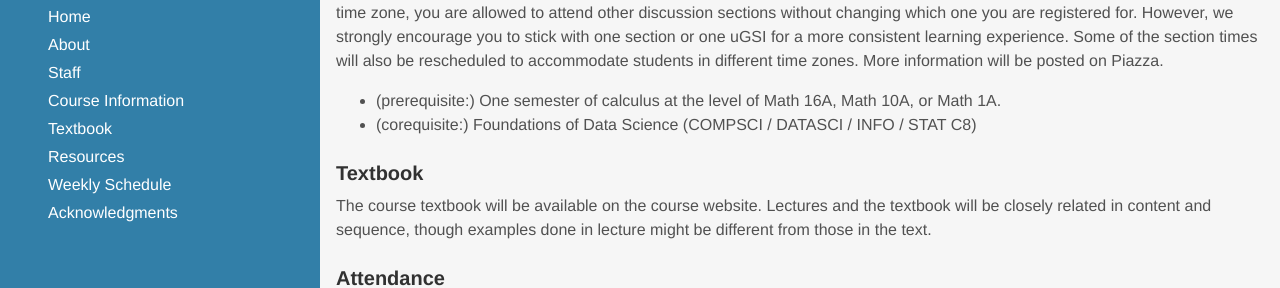
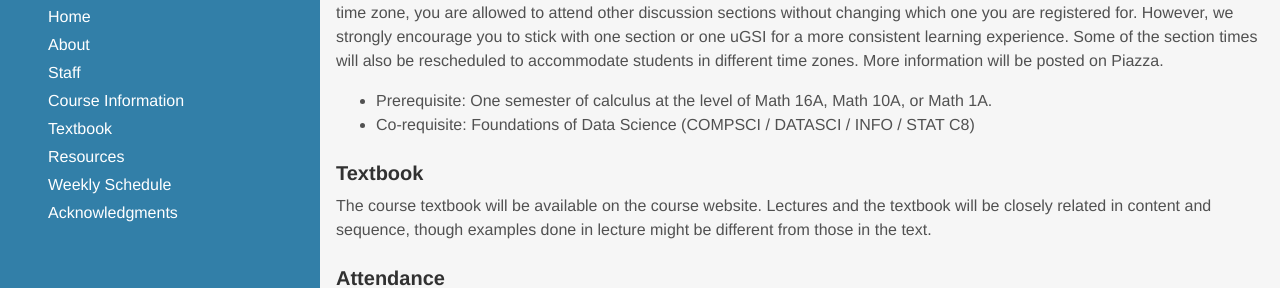
Before and after one commit to stat88/stat88.github.io, a Jekyll site: the page built from logistics.md, in a window 1280 px wide and 900 px high. Shown: the part 453-741 px from the top of the window. Built offline with Jekyll 4.4.1, drawn with Linux system fonts in a browser that asks for light colours; some web fonts are replaced.

Commit message:
Update staff info

```diff
--- a/instructors.html
+++ b/instructors.html
@@ -130,7 +130,7 @@ MathJax.Hub.Config({
         <td>
             <div>
             <h2> Professor</h2>
-                <img height="150" src="/assets/images/bearpaw.jpg" alt="Wooseok Ha Photo">
+                <img height="150" src="/assets/images/Wooseok.jpg" alt="Wooseok Ha Photo">
                 <p><a target="_blank">Wooseok Ha</a></p>
                 <p>Email: haywse</p>
                 <!-- <p>OH: MF 12-1pm</p> -->
--- a/logistics.md
+++ b/logistics.md
@@ -12,9 +12,9 @@ In this connector course we will state precisely and prove results discovered wh
 
 ### Enrollment and Prerequisites ###
 You must enroll in the lecture and in a discussion section that meets twice weekly. If your section time is incompatible with your time zone, you are allowed to attend other discussion sections without changing which one you are registered for. However, we strongly encourage you to stick with one section or one uGSI for a more consistent learning experience. Some of the section times will also be rescheduled to accommodate students in different time zones. More information will be posted on Piazza.
-- (prerequisite:) One semester of calculus at the level of Math 16A, Math 10A, or Math
+- Prerequisite: One semester of calculus at the level of Math 16A, Math 10A, or Math
 1A.
-- (corequisite:) Foundations of Data Science (COMPSCI / DATASCI / INFO / STAT
+- Co-requisite: Foundations of Data Science (COMPSCI / DATASCI / INFO / STAT
 C8)
 
 ### Textbook ###
```
Also changed, not shown: other parts of instructors.html (+1 -1 lines), assets/images/Wooseok.jpg (added), assets/images/bearpaw.jpg (deleted).
